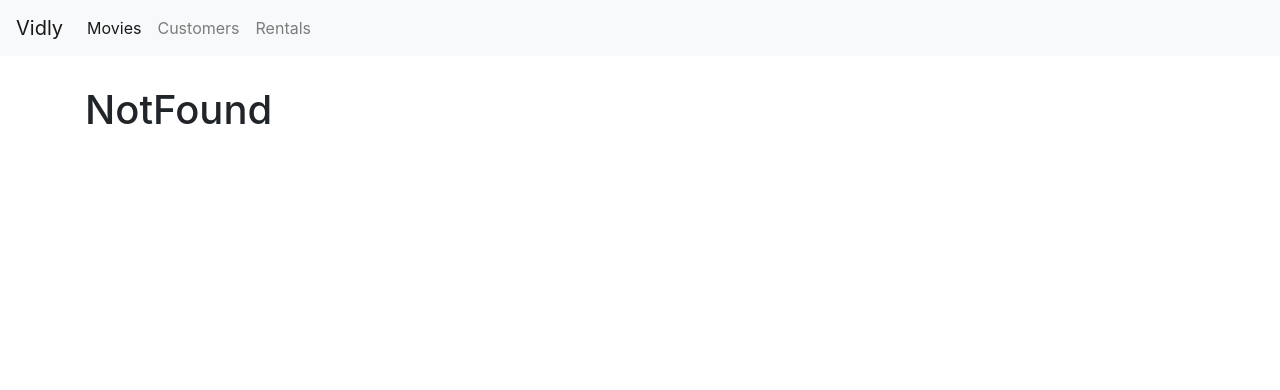
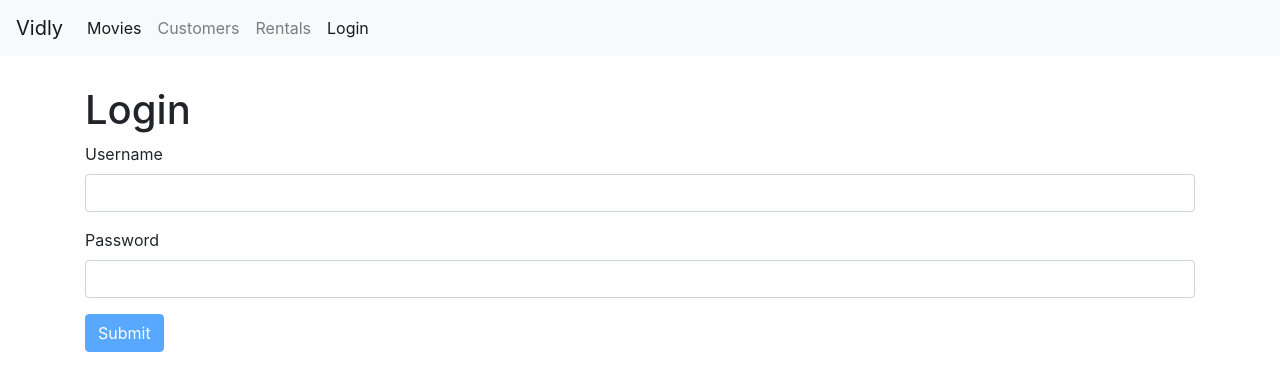
Before and after one commit to MennaRamadan/vidly-demo-2, a React (Create React App) app: page /login in a window 1280 px wide. Before the commit this address led to /notFound. Shown: the top 390 px of the page. Built offline with nearby package versions, Linux system fonts and the light colour scheme.

Commit message:
working on login form validation using joi

```diff
--- a/package.json
+++ b/package.json
@@ -8,6 +8,7 @@
     "@fortawesome/react-fontawesome": "^0.1.4",
     "bootstrap": "^4.1.1",
     "font-awesome": "^4.7.0",
+    "joi-browser": "^13.4.0",
     "lodash": "^4.17.10",
     "prop-types": "^15.6.2",
     "react": "^16.8.6",
--- a/src/App.js
+++ b/src/App.js
@@ -5,9 +5,9 @@
 import Rentals from './components/rentals';
 import NotFound from './components/notFound';
 import NavBar from './components/navBar';
-
 import './App.css';
 import MovieForm from './components/movieForm';
+import LoginForm from './components/loginForm';
 
 
 
@@ -23,6 +23,7 @@
           <Route path="/customers" component={Customers}/>
           <Route path="/rentals" component={Rentals}/>
           <Route path="/notfound" component={NotFound}/>
+          <Route path="/login" component={LoginForm} />
           <Redirect from="/" exact to="/movies"/>
           <Redirect to="/notFound"/>
         </Switch>
--- /dev/null
+++ b/src/components/common/input.jsx
@@ -0,0 +1,16 @@
+import React, { Component } from 'react';
+
+const Input = ({name, label, value ,error,  onChange}) => {
+    return (  <div className="form-group">
+                <label htmlFor={name}>{label}</label>
+                <input
+                onChange={onChange}
+                value={ value}
+                id={name}
+                name={name} type="text" className="form-control"/>
+             {error && <div className="alert alert-danger">{error}</div>}
+            </div>
+            );
+}
+
+export default Input;
--- /dev/null
+++ b/src/components/loginForm.jsx
@@ -0,0 +1,86 @@
+import React, { Component } from 'react';
+import Input from './common/input';
+import Joi from 'joi-browser';
+
+class LoginForm extends Component {
+
+    state = {
+        //we should inialize the property of state object once using form using empty string or some value not null or undefined
+        account: { username: "", password: ""},
+        errors: {}
+    };
+
+    schema = {
+        username: Joi.string().required().label("Username"),
+        password: Joi.string().required().label("Password")
+    }
+
+    validate = () => {
+        const options = {abortEarly: false};
+        const {error} = Joi.validate(this.state.account, this.schema, options);
+        if(!error)
+            return null;
+
+        const errors = {};
+        for (let item of error.details)
+            errors[item.path[0]] = item.message;
+
+        return errors;
+    }
+
+    validateProperty = ({name, value}) => {
+        const obj = {[name]:  value};
+        const schema = {[name]: this.schema[name]};
+        const {error} = Joi.validate(obj, schema)
+
+        return error ? error.details[0].message : null;
+    }
+
+    // handleChange = e => {
+    handleChange = ({currentTarget: input}) => {
+        const errors = {...this.state.errors};
+        const errorMessage = this.validateProperty(input);
+        if(errorMessage)
+            errors[input.name] = errorMessage;
+        else
+            delete errors[input.name];
+
+        const account = {...this.state.account};
+        account[input.name] = input.value;
+        this.setState({account, errors});
+    }
+
+    handleSubmit = e => {
+        e.preventDefault();
+
+        const errors = this.validate();
+        this.setState({errors: errors || {}});
+        if(errors) return ;
+
+        //here we will call the server
+        console.log('submit');
+    }
+
+    render() {
+        const {account, errors} = this.state
+        return ( <div>
+                    <h1>Login</h1>
+                    <form onSubmit={this.handleSubmit}>
+                       <Input name="username"
+                        label="Username"
+                        value={account.username}
+                        onChange={this.handleChange}
+                        error={errors.username}/>
+                       <Input name="password"
+                       label="Password"
+                       value={account.password}
+                       onChange={this.handleChange}
+                       error={errors.password}/>
+                        <button
+                        disabled={this.validate()} className="btn btn-primary">Submit</button>
+                    </form>
+                </div> );
+    }
+}
+
+export default LoginForm;
--- a/src/components/navBar.jsx
+++ b/src/components/navBar.jsx
@@ -18,6 +18,9 @@
         <li className="nav-item">
           <NavLink className="nav-link" to="/rentals">Rentals</NavLink>
         </li>
+        <li className="nav-item">
+          <NavLink className="nav-link" to="/login">Login</NavLink>
+        </li>
       </ul>
     </div>
   </nav> );
```
Also changed, not shown: 1 other file (tests, documents, lock files or other folders).
